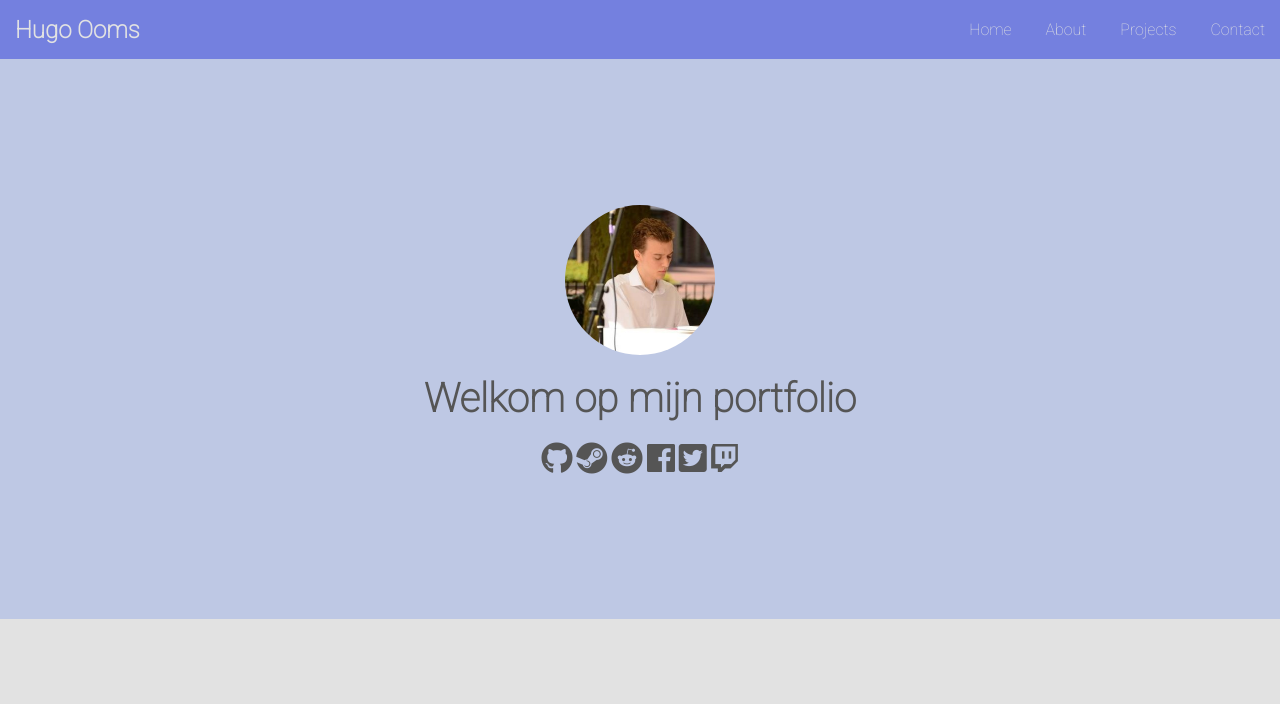
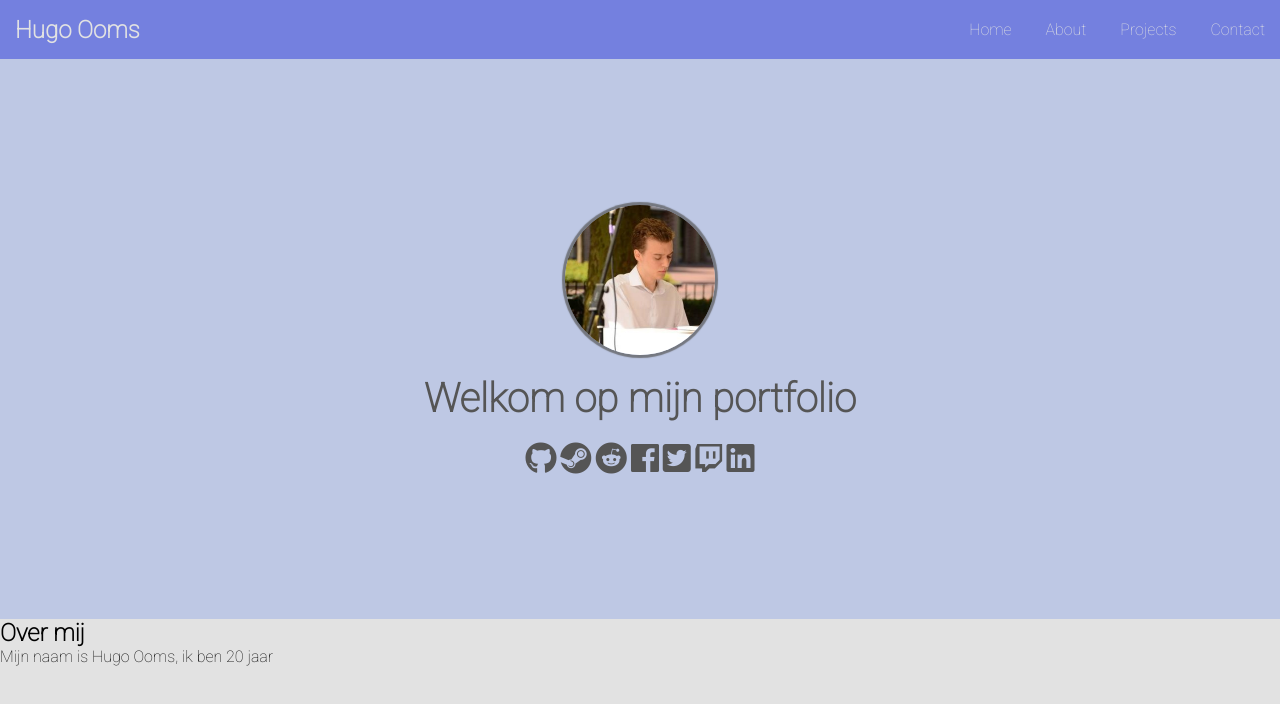
Before and after one commit to hmooms/hmooms.github.com, a plain HTML site: page index.html in a window 1280 px wide. Shown: the top 704 px of the page. Drawn offline with Linux system fonts and the light colour scheme.

Commit message:
2couple of changes
some changes

```diff
--- a/css/app.css
+++ b/css/app.css
@@ -1,12 +1,15 @@
 @import url('https://fonts.googleapis.com/css?family=Open+Sans:300|Roboto:100');
 
 /* General settings */
-* {
+:root {
     --primary: #bec8e4;
     --light: #e2e2e2;
     --dark: #7480df;
     --dark-text: #555;
-    --shadow: 0 0 1px 3px rgba(143, 126, 182, 0.7);
+    --shadow: 0 0 1px 3px rgba(85, 85, 85, 0.7);
+}
+
+* {
     margin: 0;
     padding: 0;
     box-sizing: border-box;
@@ -67,6 +70,7 @@ nav p{
     border-radius: 75px;
     width: 150px;
     height: 150px;
+    box-shadow: var(--shadow);
 }
 
 #home h1 {
--- a/index.html
+++ b/index.html
@@ -36,13 +36,24 @@
                 <a href="https://www.facebook.com/hmooms" target="_blank"><i class="fab fa-facebook fa-2x"></i></a>
                 <a href="https://twitter.com/HMariusOoms" target="_blank"><i class="fab fa-twitter-square fa-2x"></i></a>
                 <a href="https://www.twitch.tv/hugo_marius" target="_blank"><i class="fab fa-twitch fa-2x"></i></a>
+                <a href="https://www.linkedin.com/in/hugo-ooms/" target="_blank"><i class="fab fa-linkedin fa-2x"></i></a>
             </div>
+
         </main>
 
     </section>
 
     <section id="about">
 
+        <div class="school">
+            <h2>Over mij</h2>
+
+            <p>Mijn naam is Hugo Ooms, ik ben 20 jaar           </p>
+        </div>
+
+        <div class="personal">
+
+        </div>
 
     </section>
 
```
